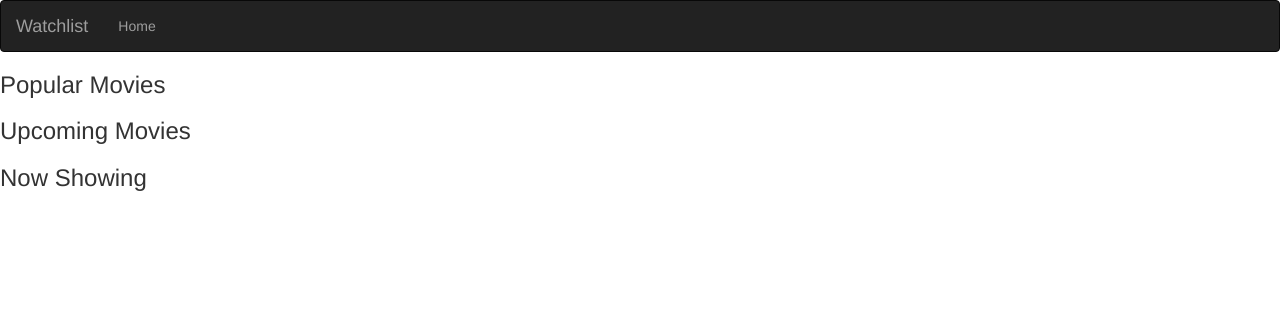
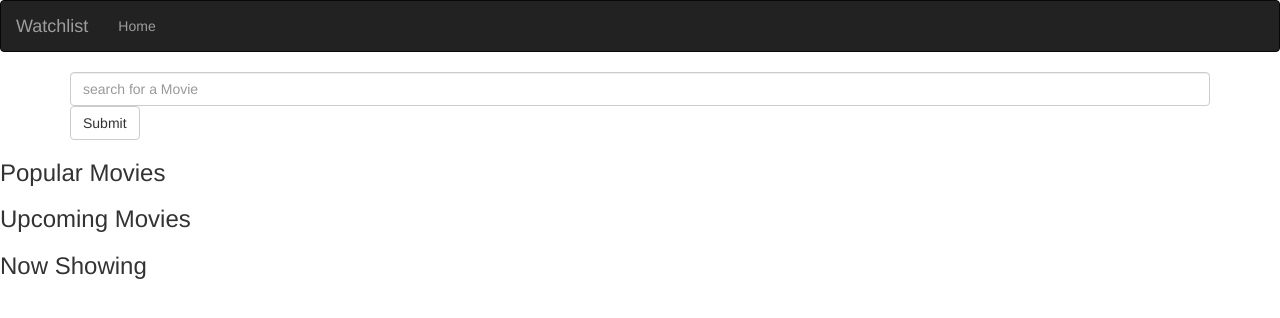
Before and after one commit to mishael254/watchlist-app, a Flask app: template app/templates/index.html in a window 1280 px wide. Shown: the top 318 px of the page. Run offline with Flask 2, Linux system fonts and the light colour scheme; the template is opened without the code that fills it, so the values that code supplies are empty; some libraries are stand-ins or nearby versions.

Commit message:
create a form input

```diff
--- a/app/templates/index.html
+++ b/app/templates/index.html
@@ -6,9 +6,20 @@
             {{super ()}}
             <link rel="stylesheet" href="{{url_for('static',filename='css/index.css')}}">
         {%endblock%}
+
+
         <!--content block-->
 
         {% block content%}
+        <!--a search block-->
+        <div class="container">
+            <form>
+                <input type="text" name="movie_query" placeholder="search for a Movie" class="form-control">
+                <input type="submit" value="Submit" class="btn btn-default" >
+
+            </form>
+        </div>
+
         <!-- Popular movie -->
         <h3> Popular Movies</h3>
         <ul>
```
